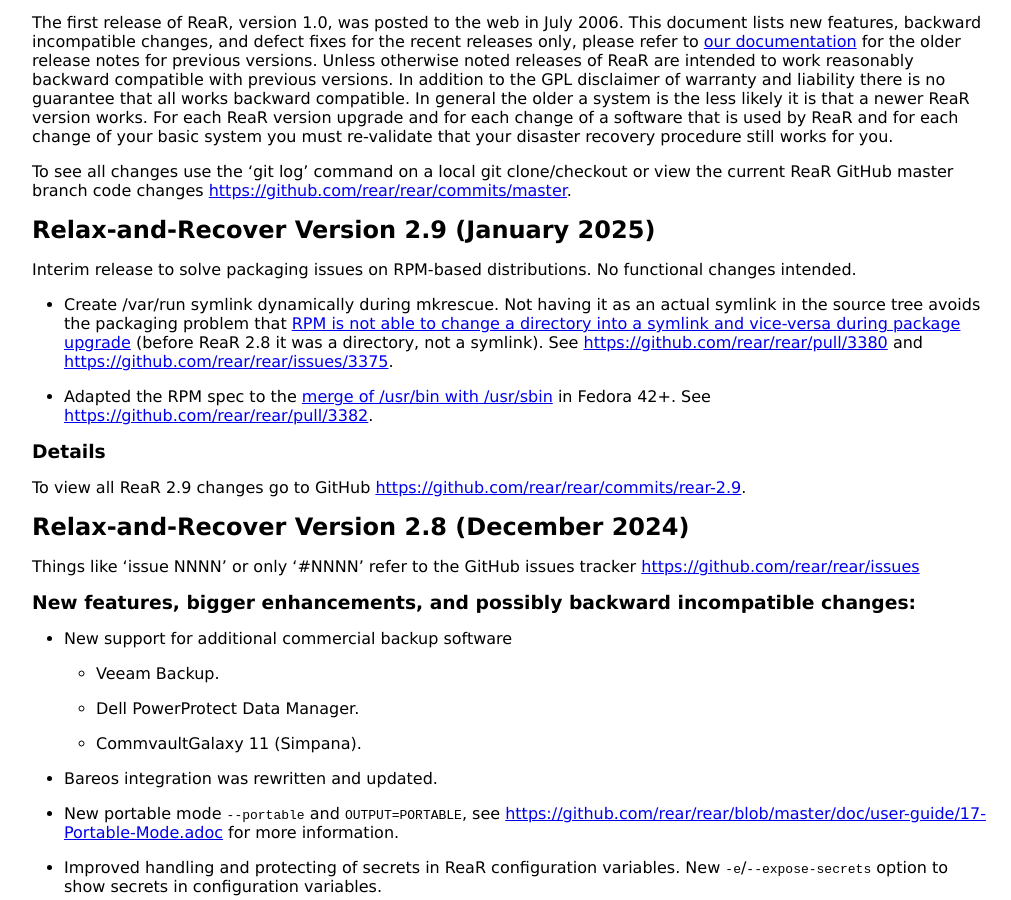
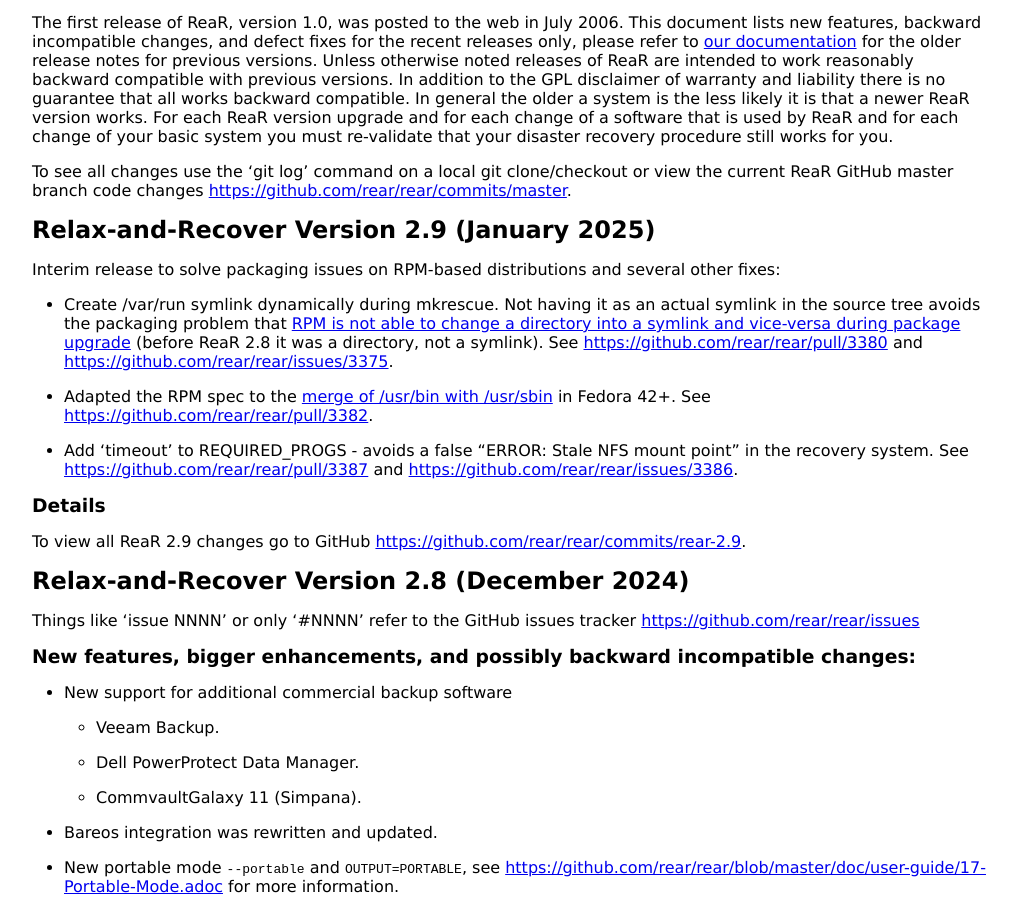
Before and after one commit to rear/rear.github.com, a Jekyll site: the page built from documentation/release-notes-2-9.md, in a window 1280 px wide and 900 px high, scrolled down 3565 px. Shown: the whole window, without its empty margins (128-1139 px from the left). Built offline with Jekyll 4.4.1, drawn with Linux system fonts in a browser that asks for light colours.

Commit message:
Rephrase the 2.9 release notes after PR #3387
Since https://github.com/rear/rear/pull/3387 was merged, it has no
longer been true that "no functional changes intended" in this release.
Rephrase and add a release notes entry for this change.

```diff
--- a/documentation/release-notes-2-9.md
+++ b/documentation/release-notes-2-9.md
@@ -203,7 +203,8 @@
 
 ## Relax-and-Recover Version 2.9 (January 2025)
 
-Interim release to solve packaging issues on RPM-based distributions. No functional changes intended.
+Interim release to solve packaging issues on RPM-based distributions
+and several other fixes:
 
 * Create /var/run symlink dynamically during mkrescue. Not having it as an actual symlink in the source tree
 avoids the packaging problem that [RPM is not able to change a directory into a symlink and vice-versa
@@ -213,6 +214,9 @@
 
 * Adapted the RPM spec to the [merge of /usr/bin with /usr/sbin](https://fedoraproject.org/wiki/Changes/Unify_bin_and_sbin) in Fedora 42+.
 See <https://github.com/rear/rear/pull/3382>.
+
+* Add 'timeout' to REQUIRED_PROGS - avoids a false "ERROR: Stale NFS mount point" in the recovery system.
+See <https://github.com/rear/rear/pull/3387> and <https://github.com/rear/rear/issues/3386>.
 
 ### Details
 
```
